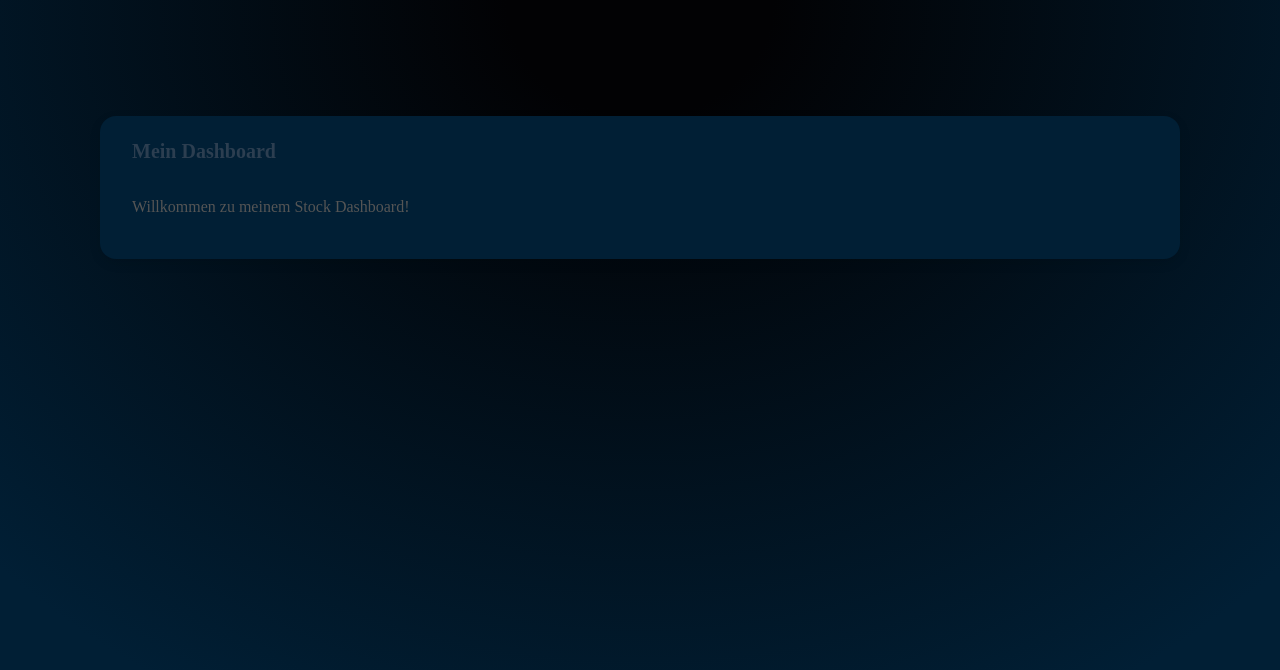
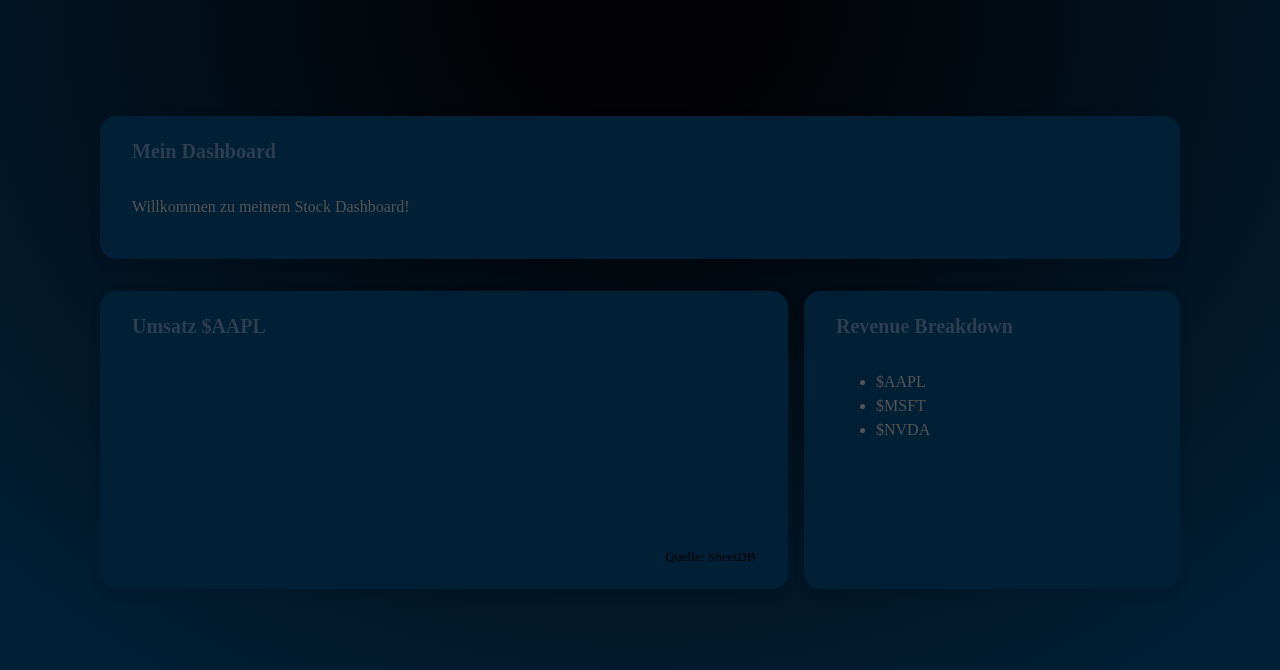
Before and after one commit to mapalummi/my-stock-dashboard, a Vue app: page / in a window 1280 px wide. Shown: the top 670 px of the page. Built offline with nearby package versions, Linux system fonts and the light colour scheme; no server answers.

Commit message:
feat: füge RevenueCard und RevenueBreakdownCard in App.vue hinzu und verbessere die BaseCard-Komponente mit Variantenunterstützung

```diff
--- a/src/App.vue
+++ b/src/App.vue
@@ -2,16 +2,28 @@
   <BaseCard title="Mein Dashboard">
     <p>Willkommen zu meinem Stock Dashboard!</p>
   </BaseCard>
+
+
+<div class="cards-container">
+  <RevenueCard variant="square" symbol="$AAPL" />
+  <RevenueBreakdownCard variant="square" :tickers="['$AAPL', '$MSFT', '$NVDA']" />
+</div>
+
+
 </template>
 
 <script>
 import BaseCard from "./components/Basecard.vue";
 import { stockService } from "@/services/stockService";
+import RevenueCard from "@/components/RevenueCard.vue";
+import RevenueBreakdownCard from "./components/RevenueBreakdownCard.vue";
 
 export default {
   name: "App",
   components: {
     BaseCard,
+    RevenueCard,
+    RevenueBreakdownCard,
   },
   async created() {
     this.data = await stockService.getRevenue("$AAPL");
@@ -31,4 +43,21 @@ body {
   background: radial-gradient(71.11% 100% at 50% 0%, #020204 14.6%, #011f35 100%);
   box-sizing: border-box;
 }
+.cards-container {
+  display: flex;
+  gap: 16px;
+  margin-top: 1rem;
+}
+/* .cards-container .card {
+  width: 300px;
+  flex: none;
+} */
+
+ /* Für unterschiedliche Breiten */
+.cards-container .card:first-child {
+  flex: 2; /* Doppelt so breit */
+}
+.cards-container .card:last-child {
+  flex: 1;
+}
 </style>
--- a/src/components/Basecard.vue
+++ b/src/components/Basecard.vue
@@ -1,5 +1,5 @@
 <template>
-  <div class="card">
+  <div class="card" :class="variantClass">
     <div v-if="title || $slots.header" class="card-header">
       <slot name="header">
         <h2>{{ title }}</h2>
@@ -24,7 +24,16 @@ export default {
       type: String,
       default: "",
     },
+    variant: { type: String, default: "default" },
   },
+  computed: {
+    variantClass() {
+      return {
+        "card--full": this.variant === "full",
+        "card--square": this.variant === "square",
+      };
+  },
+},
 };
 </script>
 
@@ -65,4 +74,16 @@ export default {
   margin-top: 1rem;
   text-align: right;
 }
+
+/* Varianten */
+.card--full {
+  width: 100%;
+}
+
+.card--square {
+  aspect-ratio: 1 / 1;
+  width: 100%;
+  max-height: 250px;
+  overflow: auto;
+}
 </style>
--- /dev/null
+++ b/src/components/RevenueBreakdownCard.vue
@@ -0,0 +1,16 @@
+<template>
+  <BaseCard title="Revenue Breakdown" :variant="variant">
+    <ul>
+      <li v-for="t in tickers" :key="t">{{ t }}</li>
+    </ul>
+  </BaseCard>
+</template>
+
+<script>
+import BaseCard from "./Basecard.vue";
+export default {
+  name: "RevenueBreakdownCard",
+  components: { BaseCard },
+  props: { tickers: { type: Array, default: () => ["$AAPL", "$MSFT"] }, variant: { type: String, default: "default" } },
+};
+</script>
--- /dev/null
+++ b/src/components/RevenueCard.vue
@@ -0,0 +1,32 @@
+<template>
+  <BaseCard :title="`Umsatz ${symbol}`" :variant="variant">
+    <div v-if="loading">Lade...</div>
+    <div v-else>{{ revenueFormatted }}</div>
+    <template #footer>
+      <small>Quelle: SheetDB</small>
+    </template>
+  </BaseCard>
+</template>
+
+<script>
+import BaseCard from "./Basecard.vue";
+import { stockService } from "@/services/stockService";
+
+export default {
+  name: "RevenueCard",
+  components: { BaseCard },
+  props: { symbol: { type: String, required: true }, variant: { type: String, default: "default" } },
+  data() {
+    return { loading: true, revenue: [] };
+  },
+  async created() {
+    this.revenue = await stockService.getRevenue(this.symbol);
+    this.loading = false;
+  },
+  computed: {
+    revenueFormatted() {
+      return this.revenue.filter(v => v != null).join(" • ");
+    },
+  },
+};
+</script>
```
Also changed, not shown: src/components/Card.vue (deleted, +0 -72 lines).
